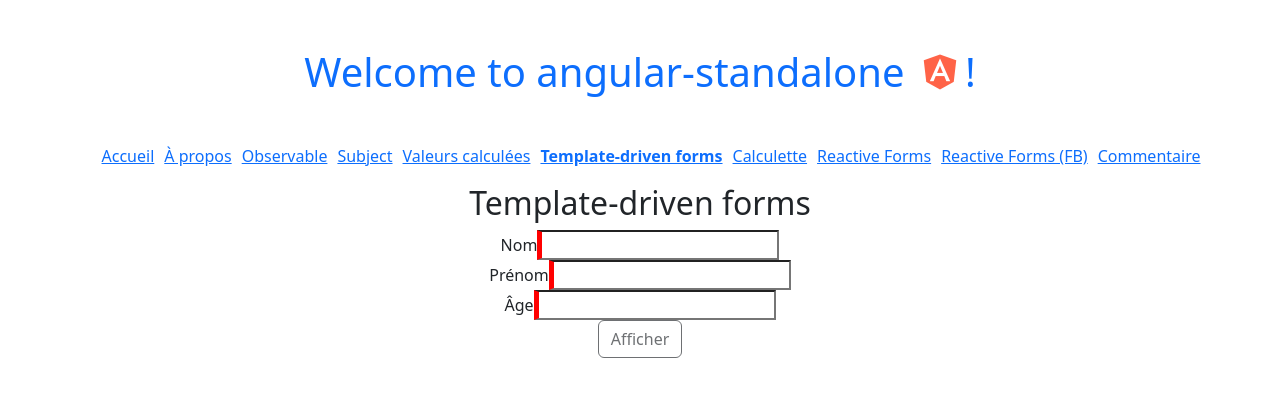
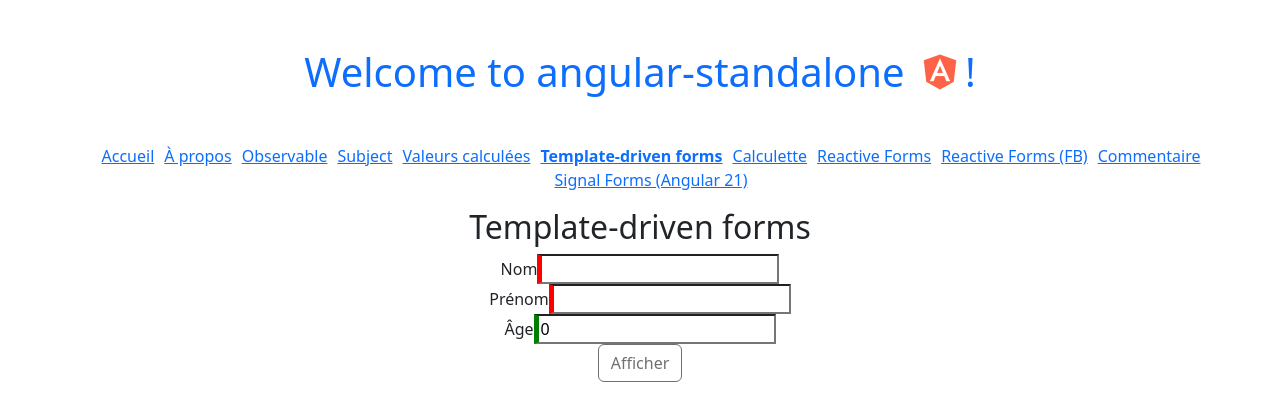
Before and after one commit to Achreftun/angular-standalone, an Angular app: page /formulaire in a window 1280 px wide. Shown: the top 420 px of the page. Built offline with nearby package versions, Linux system fonts and the light colour scheme.

Commit message:
Using Signal Forms

```diff
--- a/src/app/app.routes.ts
+++ b/src/app/app.routes.ts
@@ -14,6 +14,7 @@
 import { FormulaireReactifComponent } from './components/formulaire-reactif/formulaire-reactif';
 import { FormulaireBuilderComponent } from './components/formulaire-builder/formulaire-builder';
 import { CommentComponent } from './components/comment/comment';
+import { FormulaireSignalComponent } from './components/formulaire-signal/formulaire-signal';
 
 // ici on définit les routes de nos composants
 export const routes: Routes = [
@@ -31,6 +32,7 @@
     { path: 'formulaire', component: FormulaireSimpleComponent },
     { path: 'reactive', component: FormulaireReactifComponent },
     { path: 'builder', component: FormulaireBuilderComponent },
+    { path: 'signal-form', component: FormulaireSignalComponent },
     { path: 'comment', component: CommentComponent },
     // à placer en dernier
     // { path: '**', component: NotFoundComponent },
--- /dev/null
+++ b/src/app/components/formulaire-signal/formulaire-signal.html
@@ -0,0 +1,21 @@
+<h2>Signal forms</h2>
+<form (ngSubmit)="afficher()">
+<!-- <form (submit)="afficher($event)"> -->
+    <div>
+        <label for="nom">Nom</label>
+        <input type="text" id="nom" [field]="personneForm.nom">
+    </div>
+    <div>
+        <label for="prenom">Prénom</label>
+        <input type="text" id="prenom" [field]="personneForm.prenom">
+    </div>
+    <div>
+        <label for="age">Âge</label>
+        <input type="number" id="age" [field]="personneForm.age">
+    </div>
+    <div>
+        <button>
+            Afficher
+        </button>
+    </div>
+</form>
--- /dev/null
+++ b/src/app/components/formulaire-signal/formulaire-signal.ts
@@ -0,0 +1,36 @@
+import { Component, signal } from '@angular/core';
+import { Personne } from '../../models/personne';
+import { form, Field } from '@angular/forms/signals';
+import { FormsModule } from '@angular/forms';
+
+@Component({
+  selector: 'app-formulaire-signal',
+  imports: [Field, FormsModule],
+  templateUrl: './formulaire-signal.html',
+  styleUrl: './formulaire-signal.css',
+})
+export class FormulaireSignalComponent {
+  // objet contenant les données du formulaire
+  personneModel = signal<Personne>({
+    nom: '',
+    prenom: '',
+    age: 0,
+  })
+  // assurer le binding
+  personneForm = form(this.personneModel)
+
+  afficher() {
+    console.log(this.personneModel());
+    this.personneModel.set({
+      nom: '',
+      prenom: '',
+      age: 0,
+    })
+  }
+  // afficher(event: SubmitEvent) {
+  //   event.preventDefault()
+  //   console.log(this.personneModel());
+
+  // }
+}
+// x = signal(0)
--- a/src/app/components/formulaire-simple/formulaire-simple.ts
+++ b/src/app/components/formulaire-simple/formulaire-simple.ts
@@ -10,7 +10,7 @@
   styleUrl: './formulaire-simple.css',
 })
 export class FormulaireSimpleComponent {
-  personne: Personne = {}
+  personne: Personne = { nom: '', prenom: '', age: 0 }
   personnes: Personne[] = []
   afficher(form: NgForm) {
     this.personnes.push({ ...this.personne })
--- a/src/app/components/menu/menu.html
+++ b/src/app/components/menu/menu.html
@@ -30,5 +30,8 @@
         <li routerLinkActive="active">
             <a routerLink="/comment">Commentaire</a>
         </li>
+        <li routerLinkActive="active">
+            <a routerLink="/signal-form">Signal Forms (Angular 21)</a>
+        </li>
     </ul>
 </nav>
--- a/src/app/models/personne.ts
+++ b/src/app/models/personne.ts
@@ -1,5 +1,5 @@
 export interface Personne {
-    nom?: string;
-    prenom?: string;
-    age?: number;
+    nom: string;
+    prenom: string;
+    age: number;
 }
```
Also changed, not shown: src/app/components/formulaire-signal/formulaire-signal.css (added), 1 other file (tests, documents, lock files or other folders).
